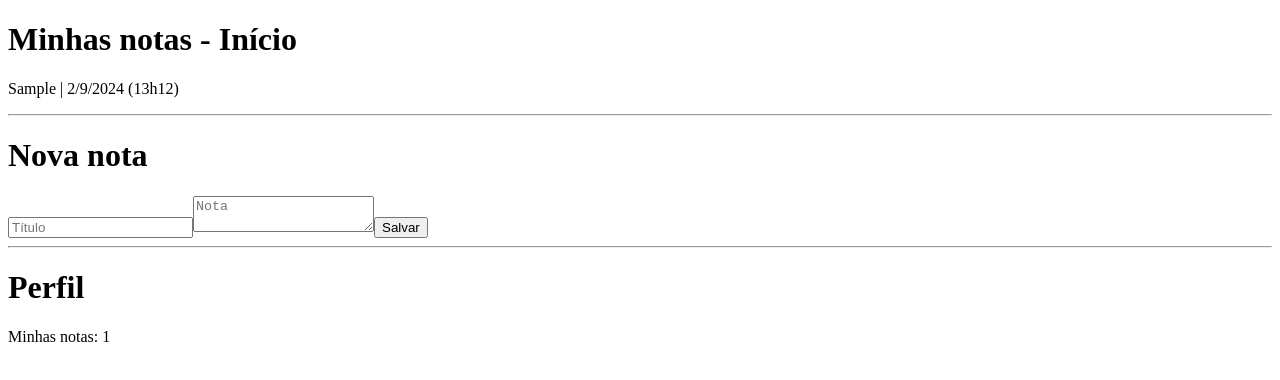
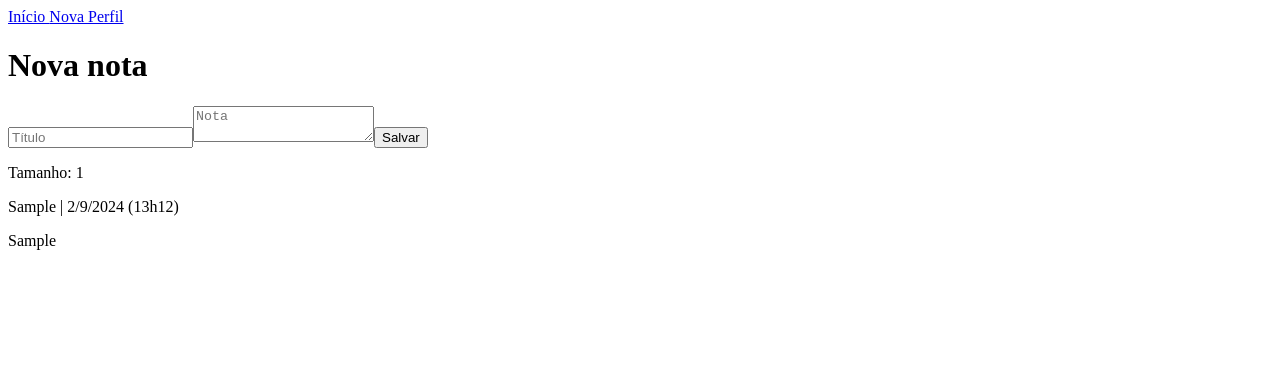
Before and after one commit to PedroHammes/myNotes, a React (Vite) app: page /new-note in a window 1280 px wide. Both pictures are taken after typing "Sample", "Sample" into the empty fields and a click on the button "Salvar". Shown: the top 380 px of the page. Built offline with nearby package versions, Linux system fonts and the light colour scheme.

Commit message:
rotas configuradas

```diff
--- a/package.json
+++ b/package.json
@@ -11,7 +11,8 @@
   },
   "dependencies": {
     "react": "^18.3.1",
-    "react-dom": "^18.3.1"
+    "react-dom": "^18.3.1",
+    "react-router-dom": "^6.26.2"
   },
   "devDependencies": {
     "@eslint/js": "^9.9.0",
--- a/src/App.jsx
+++ b/src/App.jsx
@@ -1,101 +1,11 @@
-import { useEffect, useState } from "react"
+import AppRoutes from "./Routes"
 
 export default function App() {
-
-  const [ title, setTitle ] = useState("")
-  const [ content, setContent ] = useState("")
-  const [ myNotes, setMyNotes ] = useState([])
-  const [ myNotesLength, setMyNotesLength] = useState(0)
-
-  function saveNote(event) {
-    event.preventDefault()
-    const id = Date.now()
-    const createdAt = new Date()
-    const date = `${createdAt.getDay()}/${createdAt.getMonth()}/${createdAt.getFullYear()} (${createdAt.getHours()}h${createdAt.getMinutes()})`
-    const newNote = { title, content, id, createdAt, date }
-    console.log(`Nota salva!`)
-    console.log(newNote)
-    addNote(newNote)
-    setTitle('')
-    setContent('')
-  }
-
-  function addNote(newNote) {
-    const myNotesUpdated = [newNote, ...myNotes]
-    setMyNotes(myNotesUpdated)
-  }
-
-  // Sempre que o total de notas for alterado (adição ou exclusão)
-  //  o total de notas será alterado para a quantidade de notas salvas
-  useEffect(() => {
-    setMyNotesLength(myNotes.length)
-  }, [myNotes])
-
-  function Home() {
-    return (
-      <>
-        <h1>Minhas notas - Início</h1>
-
-        <section>
-          {myNotes.map((note) => (
-            <div key={note.id}>
-              <p>{note.title} | {note.date}</p>
-              <p>{note.content}</p>
-            </div>
-          ))}
-        </section>
-      </>
-    )
-  }
-
-  function NewNote() {
-    return (
-      <>
-        <h1>Nova nota</h1>
-        <form onSubmit={saveNote}> {/* Passando a função como callback */}
-
-          <input
-            type="text"
-            placeholder="Título"
-            value={title}
-            onChange={(ev) => setTitle(ev.target.value)}
-          />
-
-          <textarea
-            name=""
-            id=""
-            placeholder="Nota"
-            value={content}
-            onChange={(ev) => setContent(ev.target.value)}
-          >
-          </textarea>
-
-          <button type="submit">Salvar</button> {/* Adicionando o tipo="submit" */}
-
-        </form>
-      </>
-    )
-  }
-
-  function Profile() {
-    return (
-      <>
-        <h1>Perfil</h1>
-
-        <p>Minhas notas: {myNotesLength}</p>
-      </>
-    )
-  }
-
   return (
     <>
-
-    <Home />
-    <hr />
-    <NewNote />
-    <hr />
-    <Profile />
-
+      <div>
+        <AppRoutes />
+      </div>
     </>
   )
 }
--- /dev/null
+++ b/src/Routes.jsx
@@ -0,0 +1,23 @@
+import { BrowserRouter, Routes, Route, Link } from "react-router-dom";
+import Home from "./pages/Home";
+import NewNote from "./pages/NewNote";
+import Profile from "./pages/Profile";
+import useNotes from "./hooks/useNotes";
+
+export default function AppRoutes() {
+
+    return (
+        <BrowserRouter>
+        <nav>
+            <Link to="/" > Início </Link>
+            <Link to="/new-note" > Nova </Link>
+            <Link to="/profile" > Perfil </Link>
+        </nav>
+            <Routes>
+                <Route path="/" element={<Home />} />
+                <Route path="/new-note" element={<NewNote />} />
+                <Route path="/profile" element={<Profile />} />
+            </Routes>
+        </BrowserRouter>
+    )
+}
--- /dev/null
+++ b/src/hooks/useNotes.js
@@ -0,0 +1,14 @@
+import { useState } from "react";
+
+function useNotes() {
+    const [ myNotes, setMyNotes ] = useState([])
+
+    function addNote(newNote) {
+        const myNotesUpdated = [newNote, ...myNotes]
+        setMyNotes(myNotesUpdated)
+    }
+
+    return { myNotes, addNote }
+}
+
+export default useNotes
--- /dev/null
+++ b/src/pages/Home.jsx
@@ -0,0 +1,20 @@
+import useNotes from "../hooks/useNotes"
+
+export default function Home() {
+
+    const { myNotes } = useNotes()
+    return (
+      <>
+        <h1>Minhas notas - Início</h1>
+        <p>Tamanho: {myNotes.length}</p>
+        <section>
+            {myNotes.map((note) => (
+            <div key={note.id}>
+                <p>{note.title} | {note.date}</p>
+                <p>{note.content}</p>
+            </div>
+            ))}
+        </section>
+      </>
+    )
+  }
--- /dev/null
+++ b/src/pages/NewNote.jsx
@@ -0,0 +1,59 @@
+import { useState } from "react"
+import useNotes from "../hooks/useNotes"
+
+export default function NewNote() {
+
+    const { addNote, myNotes } = useNotes()
+    const [ title, setTitle ] = useState("")
+    const [ content, setContent ] = useState("")
+
+    function saveNote(event) {
+        event.preventDefault()
+        const id = Date.now()
+        const createdAt = new Date()
+        const date = `${createdAt.getDay()}/${createdAt.getMonth()}/${createdAt.getFullYear()} (${createdAt.getHours()}h${createdAt.getMinutes()})`
+        const newNote = { title, content, id, createdAt, date }
+        console.log(`Nota salva!`)
+        console.log(newNote)
+        addNote(newNote)
+        setTitle('')
+        setContent('')
+    }
+
+    return (
+        <>
+            <h1>Nova nota</h1>
+            <form onSubmit={saveNote}> {/* Passando a função como callback */}
+
+                <input
+                    type="text"
+                    placeholder="Título"
+                    value={title}
+                    onChange={(ev) => setTitle(ev.target.value)}
+                />
+
+                <textarea
+                    name=""
+                    id=""
+                    placeholder="Nota"
+                    value={content}
+                    onChange={(ev) => setContent(ev.target.value)}
+                >
+                </textarea>
+
+                <button type="submit">Salvar</button> {/* Adicionando o tipo="submit" */}
+
+            </form>
+
+            <p>Tamanho: {myNotes.length}</p>
+            <section>
+                {myNotes.map((note) => (
+                <div key={note.id}>
+                    <p>{note.title} | {note.date}</p>
+                    <p>{note.content}</p>
+                </div>
+                ))}
+            </section>
+        </>
+    )
+}
--- /dev/null
+++ b/src/pages/Profile.jsx
@@ -0,0 +1,22 @@
+import { useState, useEffect } from "react"
+import useNotes from "../hooks/useNotes"
+
+export default function Profile() {
+
+    const { myNotes } = useNotes()
+    const [ myNotesLength, setMyNotesLength] = useState(0)
+
+    // Sempre que o total de notas for alterado (adição ou exclusão)
+    //  o total de notas será alterado para a quantidade de notas salvas
+    useEffect(() => {
+        setMyNotesLength(myNotes.length)
+    }, [myNotes])
+
+    return (
+      <>
+        <h1>Perfil</h1>
+
+        <p>Minhas notas: {myNotesLength}</p>
+      </>
+    )
+  }
```
Also changed, not shown: 1 other file (tests, documents, lock files or other folders).
